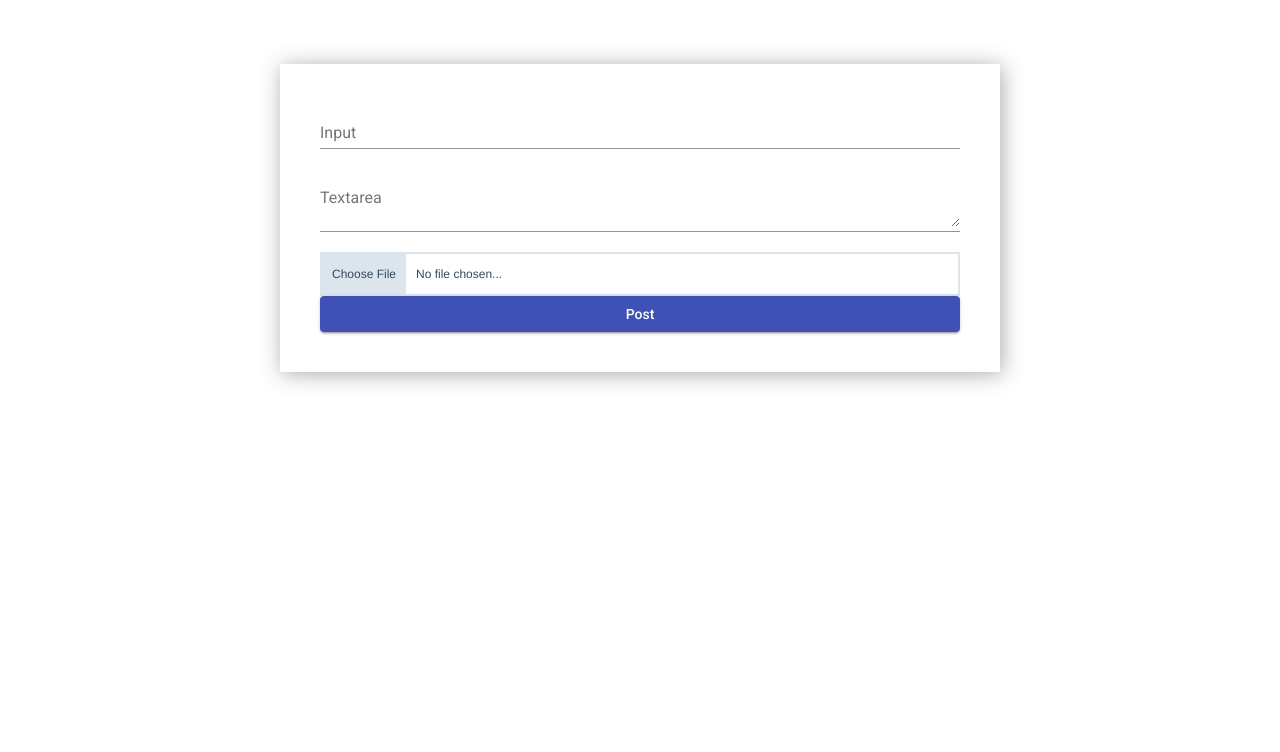
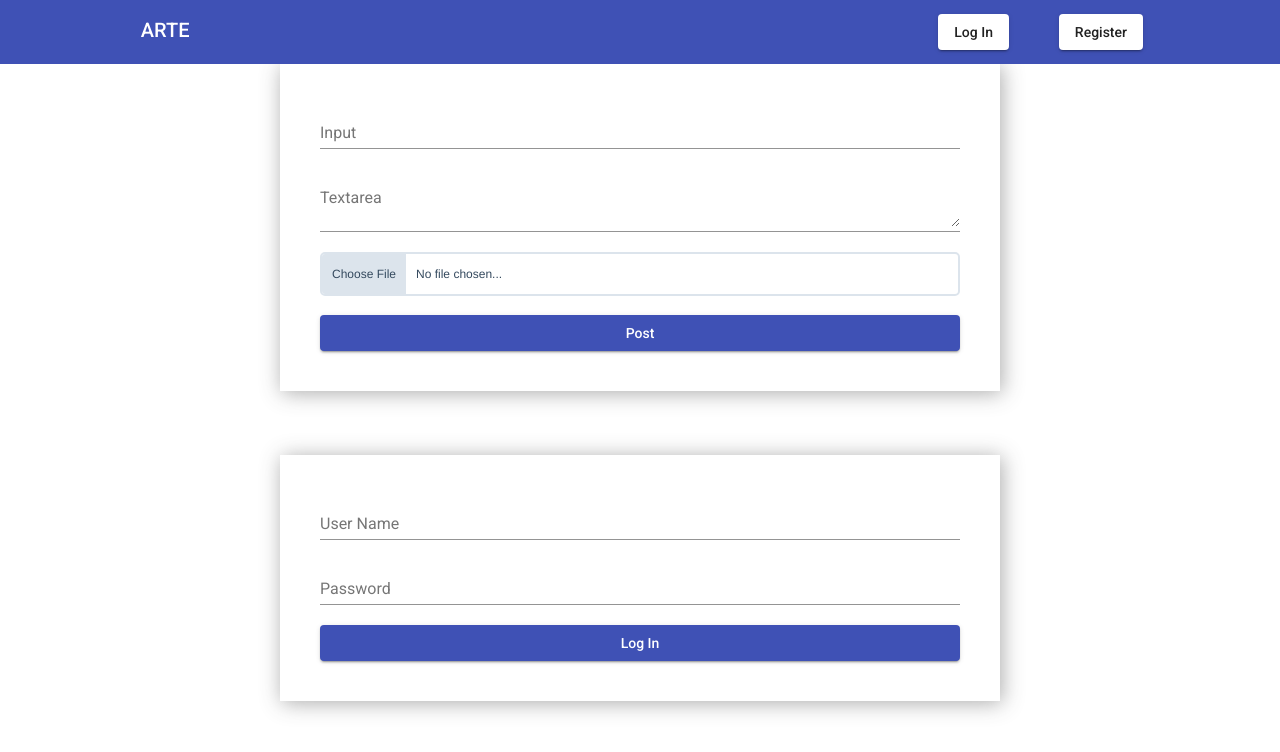
Before and after one commit to bhatiama/FinalProject, an Angular app in the folder Arte/: page / in a window 1280 px wide. Shown: the top 752 px of the page. Built offline with nearby package versions, Linux system fonts and the light colour scheme.

Commit message:
adding app dependancy files

```diff
--- a/Arte/src/app/app.component.html
+++ b/Arte/src/app/app.component.html
@@ -1 +1,3 @@
+<app-header></app-header>
 <app-posts></app-posts>
+<app-login></app-login>
--- a/Arte/src/app/app.component.scss
+++ b/Arte/src/app/app.component.scss
@@ -0,0 +1,5 @@
+app-header {
+    width: 100%;
+    top: 0;
+    position: fixed;
+}
--- a/Arte/src/app/components/posts/posts.component.scss
+++ b/Arte/src/app/components/posts/posts.component.scss
@@ -4,8 +4,6 @@
   padding: 40px;
   box-shadow: 2px 2px 20px rgba(68,68,68,0.45);
   margin-top: 5%;
-
-
 }
 
 .create-posts > * {
@@ -18,12 +16,14 @@
 text-align:center;
 font-family: Helvetica, Arial, sans-serif;
 font-size: 12px;
+margin-bottom: 3%;
 }
 
 .file-upload .file-select
 {
   display:block;
   border: 2px solid #dce4ec;
+  border-radius: 5px;
   color: #34495e;
   cursor:pointer;
   height:40px;
```
Also changed, not shown: Arte/src/app/app.module.ts (+8 -2 lines).
